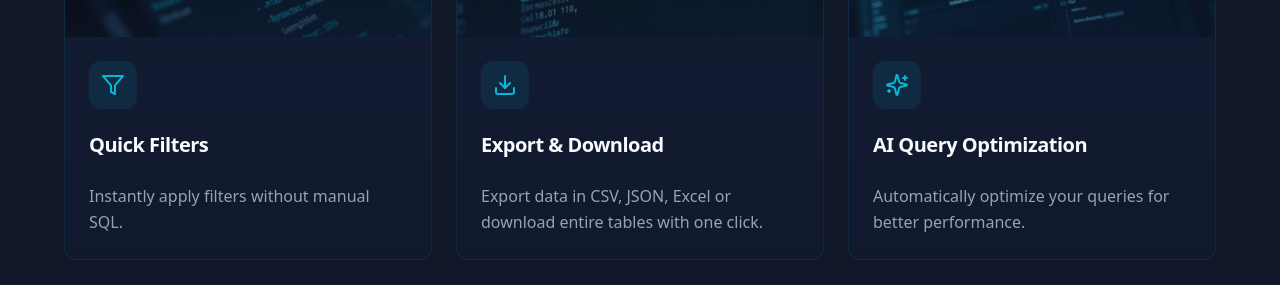
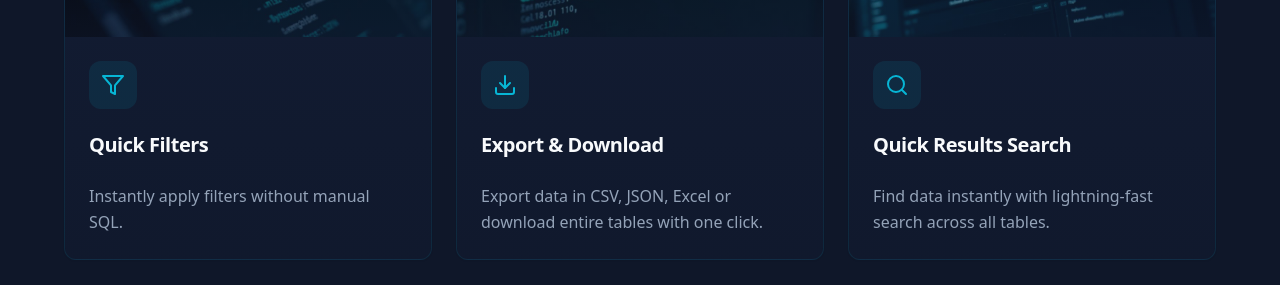
Before and after one commit to Omzee15/NeuroDB-Web, a React (Vite) app: page / in a window 1280 px wide. Shown: the part 2340-2625 px from the top of the page. Built offline with nearby package versions, Linux system fonts and the light colour scheme; the HTML template or start-up script is replaced by a standard one.

Commit message:
Refactor: Replace AI Query Optimization

```diff
--- a/src/components/sections/FeaturesSection.tsx
+++ b/src/components/sections/FeaturesSection.tsx
@@ -1,4 +1,4 @@
-import { Bot, Bookmark, Database, Filter, Download, Sparkles } from "lucide-react";
+import { Bot, Bookmark, Database, Filter, Download, Search } from "lucide-react";
 import { FeatureCard } from "@/components/FeatureCard";
 import aiPromptsImg from "@/assets/features/ai-prompts.jpg";
 import savedQueriesImg from "@/assets/features/saved-queries.jpg";
@@ -44,9 +44,9 @@ const features = [
     videoUrl: "https://cdn.pixabay.com/video/2023/05/02/159977-821742408_large.mp4",
   },
   {
-    icon: Sparkles,
-    title: "AI Query Optimization",
-    description: "Automatically optimize your queries for better performance.",
+    icon: Search,
+    title: "Quick Results Search",
+    description: "Find data instantly with lightning-fast search across all tables.",
     image: queryOptimizationImg,
     videoUrl: "https://cdn.pixabay.com/video/2024/03/26/205470-925843995_large.mp4",
   },
```
